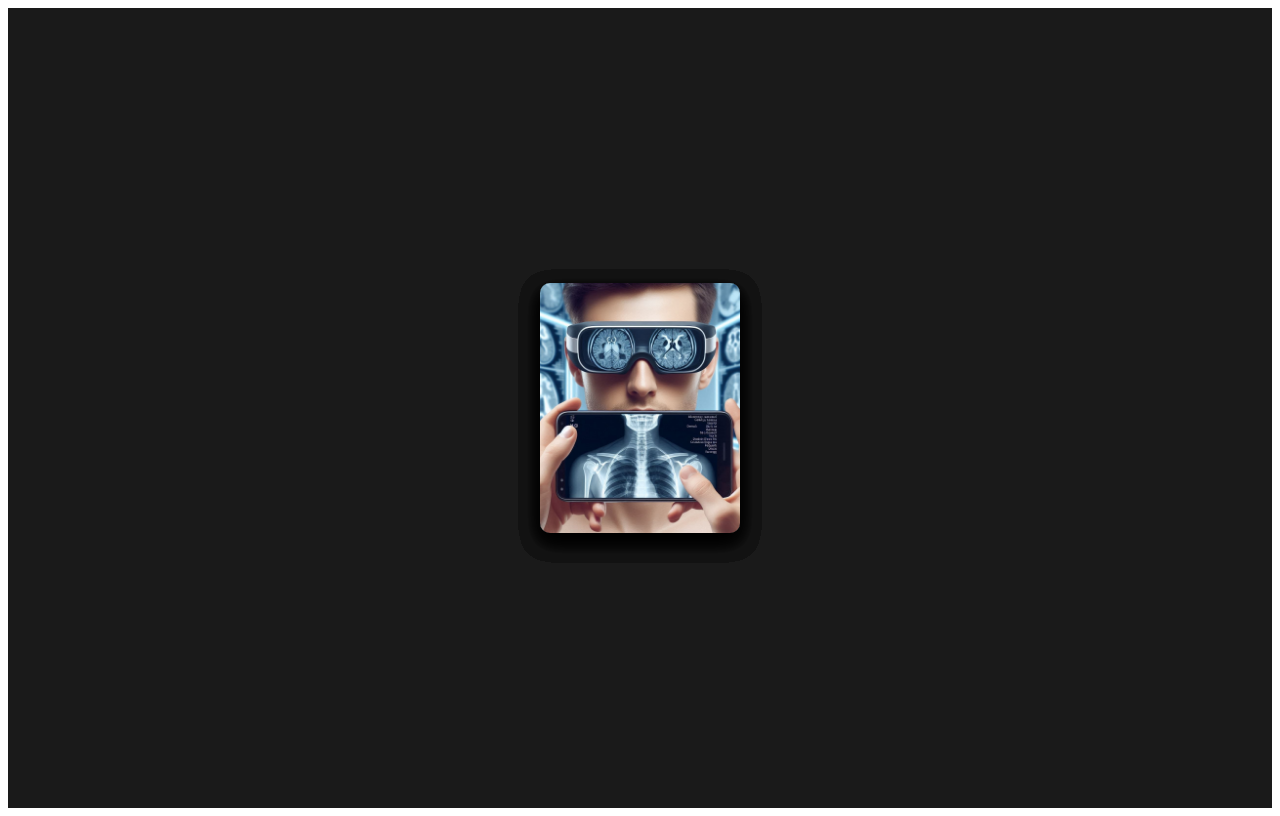
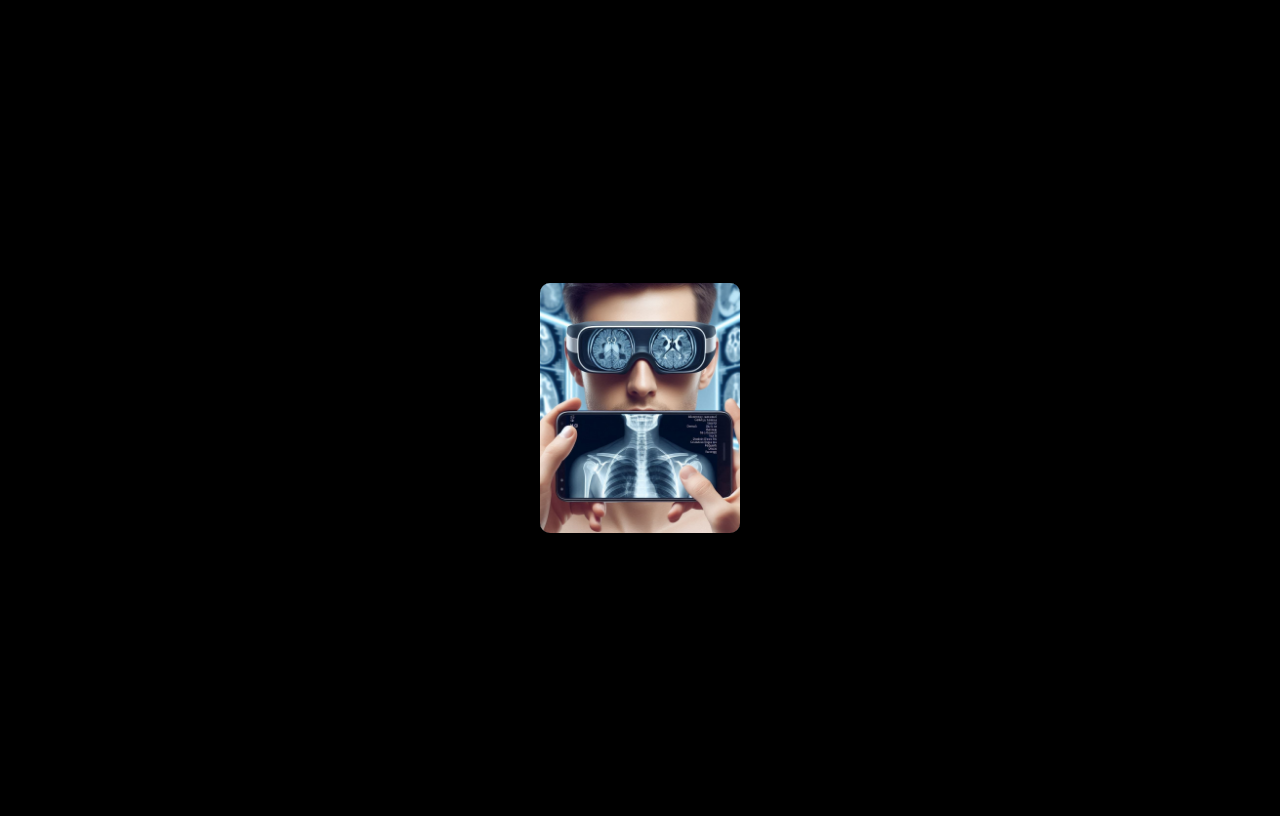
Before and after one commit to Gopiraj2306/react-task, a React (Create React App) app: page / in a window 1280 px wide. Built offline with nearby package versions, Linux system fonts and the light colour scheme.

Commit message:
background color changes

```diff
--- a/src/image_stack.css
+++ b/src/image_stack.css
@@ -6,7 +6,7 @@
   justify-content: center;
   align-items: center;
   overflow: hidden;
-  background-color: #1a1a1a;
+  background-color: #000000;
 }
 
 .image-group {
--- a/src/style.css
+++ b/src/style.css
@@ -3,3 +3,7 @@ p {
   font-family: -apple-system, BlinkMacSystemFont, 'Segoe UI', Roboto, Oxygen,
     Ubuntu, Cantarell, 'Open Sans', 'Helvetica Neue', sans-serif;
 }
+
+body{
+  background-color: #000000;
+}
```
